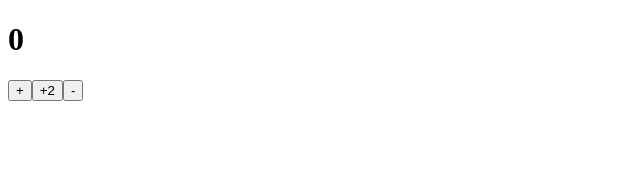
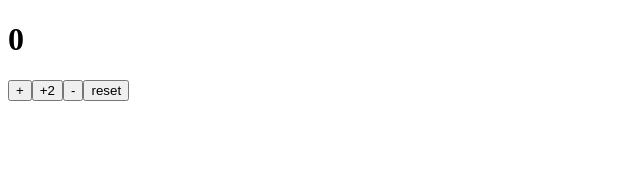
Before and after one commit to leav002/Programming_3203, a React (Vite) app: page / in a window 1280 px wide. Shown: the top 170 px of the page, without its empty margins (0-640 px from the left). Built offline with nearby package versions, Linux system fonts and the light colour scheme.

Commit message:
CounterApp reset

```diff
--- a/src/CounterApp.jsx
+++ b/src/CounterApp.jsx
@@ -14,6 +14,8 @@ function CounterApp() {
     <button onClick={()=> setCount((count) => count + 1)}>+</button>
     <button onClick={()=> setCount((count) => count + 2)}>+2</button>
     <button onClick={()=> setCount((count) => count - 1)}>-</button>
+    <button onClick={()=> setCount(0)}>reset</button>
+
 
 
       {/* <button
```
